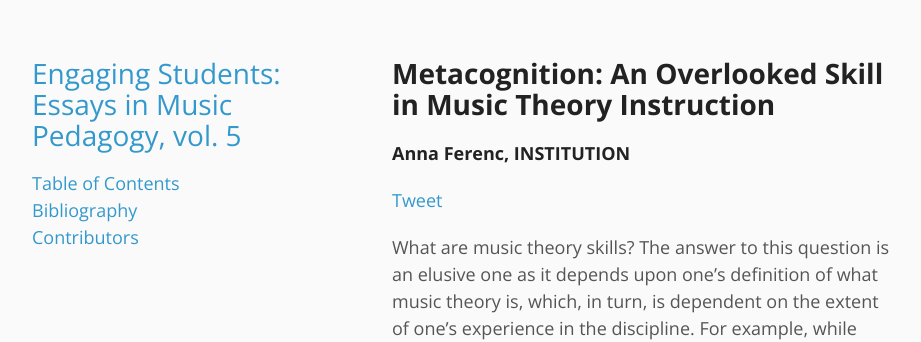
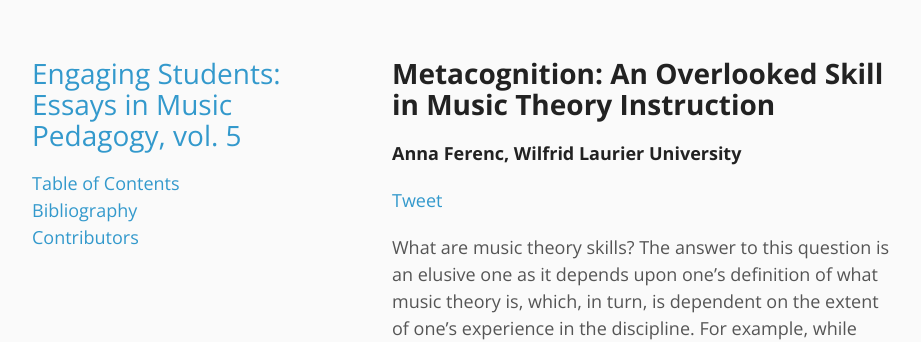
Before and after one commit to flipcamp/engagingstudents5, a Jekyll site: the page built from essays/ferenc.md, in a window 1280 px wide and 900 px high. Shown: the top 342 px of the window, without its empty margins (178-1099 px from the left). Built offline with Jekyll 4.4.1, drawn with Linux system fonts in a browser that asks for light colours; comment, search, counter and statistics services are not loaded.

Commit message:
Update ferenc.md

```diff
--- a/essays/ferenc.md
+++ b/essays/ferenc.md
@@ -1,7 +1,7 @@
 ---
 layout: post
 title: "Metacognition: An Overlooked Skill in Music Theory Instruction"
-author: Anna Ferenc, INSTITUTION
+author: Anna Ferenc, Wilfrid Laurier University
 ---
 
 {{ page.title }}
```
